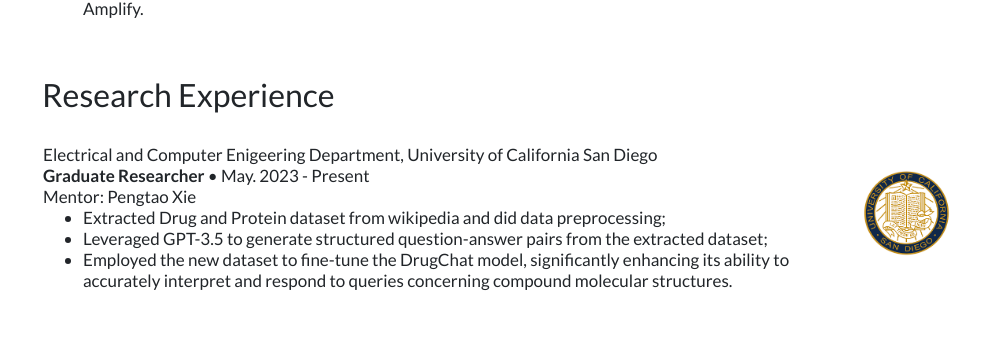
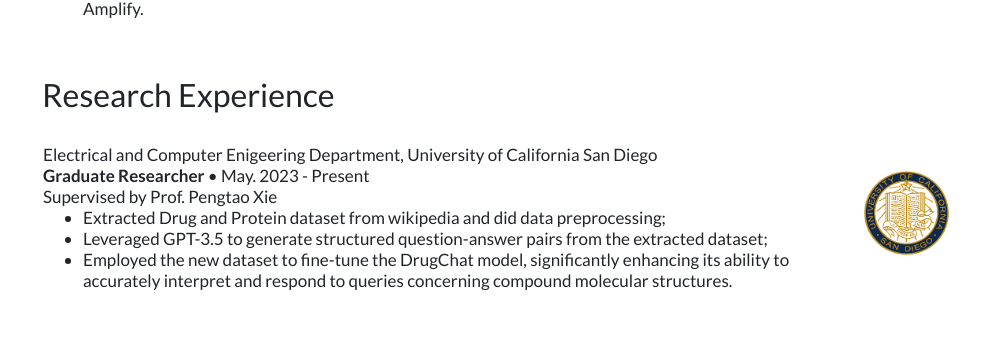
Before and after one commit to GAOChengzhan/gaochengzhan.github.io, a plain HTML site: page index.html in a window 1280 px wide. Shown: the part 1261-1614 px from the top of the page, without its empty margins (143-1136 px from the left). Drawn offline with nearby package versions, Linux system fonts and the light colour scheme.

Commit message:
Update index.html

```diff
--- a/index.html
+++ b/index.html
@@ -266,7 +266,7 @@
                   <td width="90%">
                       <br>Electrical and Computer Enigeering Department, University of California San Diego<br>
                         <b>Graduate Researcher</b> &bull; May. 2023 - Present<br>
-                        Mentor: Pengtao Xie<br>
+                        Supervised by Prof. Pengtao Xie<br>
                         <ul>
                           <li>Extracted Drug and Protein dataset from wikipedia and did data preprocessing;</li>
                           <li>Leveraged GPT-3.5 to generate structured question-answer pairs from the extracted dataset;</li>
```
